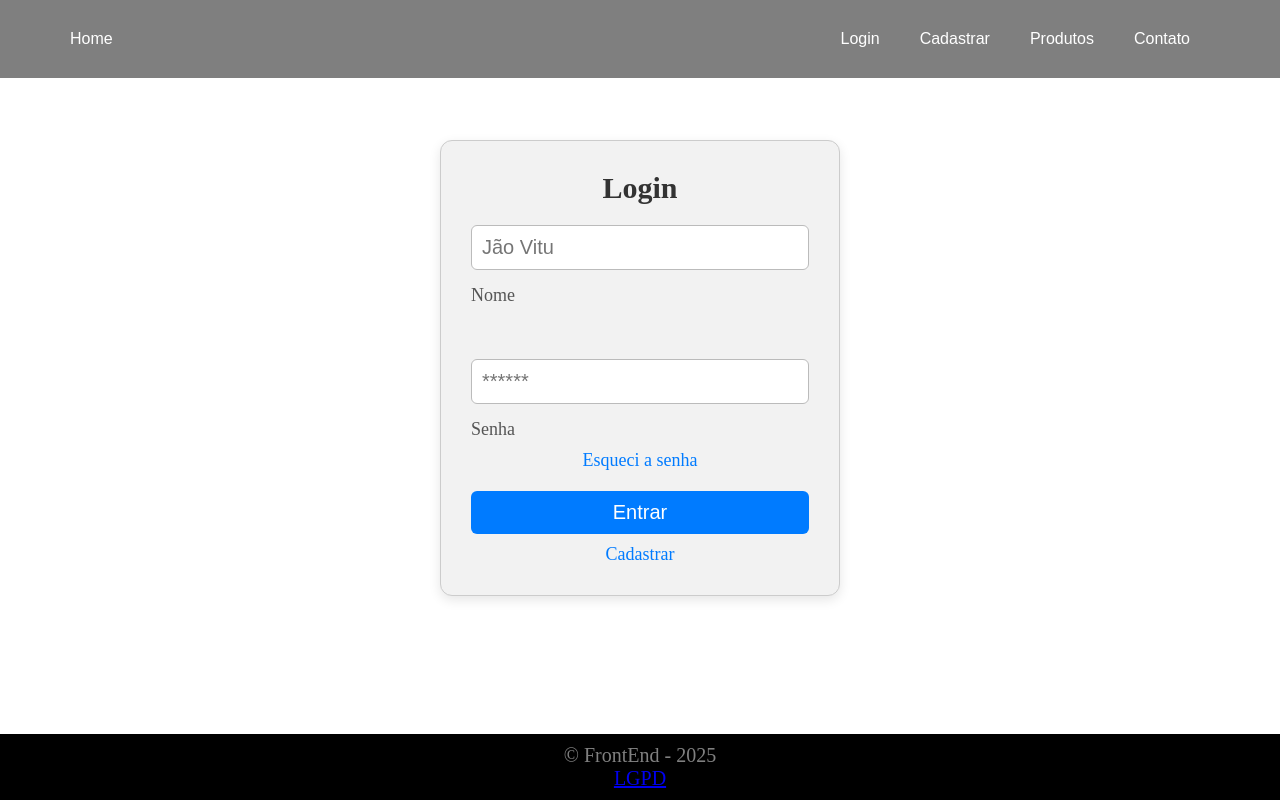
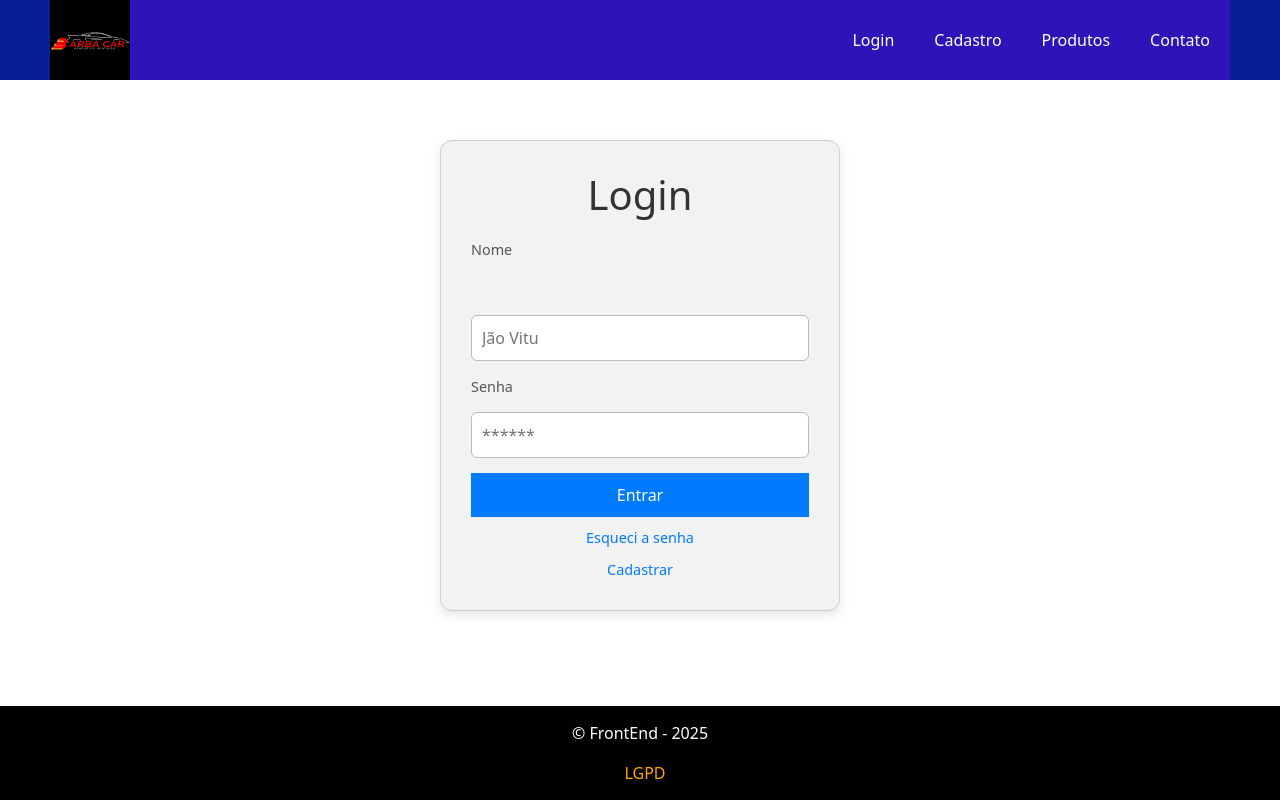
Before and after one commit to JairoFilho502/Trabalho-Aplica-es, a plain HTML site: page login.html in a window 1280 px wide. Drawn offline with nearby package versions, Linux system fonts and the light colour scheme.

Commit message:
Atualizando o Nav para a equipe

```diff
--- /dev/null
+++ b/assets/css/cadastro.css
@@ -0,0 +1 @@
+/* CSS para estilizar a pagina cadastro */
--- /dev/null
+++ b/assets/css/contato.css
@@ -0,0 +1 @@
+/* CSS para estilizar a pagina contato */
--- /dev/null
+++ b/assets/css/products.css
@@ -0,0 +1 @@
+/* CSS para estilizar a pagina products */
--- a/assets/css/style.css
+++ b/assets/css/style.css
@@ -15,22 +15,26 @@
 
   header {
     position: fixed;
+    display: flex;
+    align-items: center;
     top: 0;
     left: 0;
+    height: 80px;
     width: 100%;
-    background-color: rgba(0, 0, 0, 0.5);
-    padding: 10px 50px;
+    background-color: rgb(7, 31, 149);
+    padding: 0 50px;
     z-index: 1000;
-    font-family: sans-serif;
-    font-size: 16px;
-    backdrop-filter: blur(5px);
   }
 
   nav {
     display: flex;
     justify-content: space-between;
     align-items: center;
-    padding: 20px;
+    width: 100%;
+    height: 100%;
+    margin-bottom: 0;
+    padding: 0;
+    background-color: rgb(46, 19, 184);
   }
 
   nav a {
@@ -39,33 +43,31 @@
     margin-right: 20px;
   }
 
+  nav a:hover {
+    color: rgb(224, 95, 49);
+  }
+
+  .logo img {
+  height: 100%;
+  max-height: 80px;
+  object-fit: contain;
+}
+
   .menu{
     display: flex;
     gap: 20px;
   }
 
-  nav a:hover {
-    color: rgb(224, 95, 49);
-  }
+footer {
+  margin-top: auto;
+  background-color: black;
+  text-align: center;
+  padding: 15px;
+  color: white;
+}
 
-  img {
-    height: 400px;
-  }
-
-  .imgHome {
-    display: flex;
-    justify-content: center;
-    align-items: center;
-  }
-
-  footer {
-    margin-top: auto;
-    background-color:black;
-    text-align: center;
-    padding: 10px;
-  }
-
-  .carousel-item img {
-  height: 100vh;
-  object-fit: cover;
+footer a {
+  color: orange;
+  text-decoration: none;
+  margin-left: 10px;
 }
--- a/login.html
+++ b/login.html
@@ -6,31 +6,36 @@
     <title>Login</title>
     <link rel="stylesheet" href="assets/css/style.css">
     <link rel="stylesheet" href="assets/css/login.css">
+    <link href="https://cdn.jsdelivr.net/npm/bootstrap@5.3.6/dist/css/bootstrap.min.css" rel="stylesheet" integrity="sha384-4Q6Gf2aSP4eDXB8Miphtr37CMZZQ5oXLH2yaXMJ2w8e2ZtHTl7GptT4jmndRuHDT" crossorigin="anonymous" />
 </head>
 <body>
 <header class="header">
   <nav>
-            <a href="index.html">Home</a>
+    <a href="index.html" class="logo">
+      <img src="assets/images/Logo_BarbaCar.png" alt="Logo BarbaCar">
+    </a>
     <div class="menu">
       <a href="login.html">Login</a>
-                <a href="cadastro.html">Cadastrar</a>
+      <a href="cadastro.html">Cadastro</a>
       <a href="products.html">Produtos</a>
       <a href="contato.html">Contato</a>
     </div>
   </nav>
 </header>
+
     <section id="loginContainer">
         <h1>Login</h1>
-        <form action="">
-            <input type="text" placeholder="Jão Vitu">
+        <form action="" method="post">
             <label for="Nome">Nome</label><br>
-            <input type="password" placeholder="******">
+            <input type="text" name="Nome" placeholder="Jão Vitu">
             <label for="password">Senha</label>
+            <input type="password" name="Senha" placeholder="******">
+
+            <button type="submit">Entrar</button>
         </form>
 
-        <a href="Forgot">Esqueci a senha</a>
+        <a href="#">Esqueci a senha</a>
 
-        <button>Entrar</button>
         <a href="cadastro.html">Cadastrar</a>
 
     </section>
@@ -38,5 +43,6 @@
         <p>&COPY; FrontEnd - 2025</p>
         <a href="https://www.planalto.gov.br/ccivil_03/_ato2015-2018/2018/lei/l13709.htm">LGPD</a>
     </footer>
+    <script src="https://cdn.jsdelivr.net/npm/bootstrap@5.3.6/dist/js/bootstrap.bundle.min.js" integrity="sha384-j1CDi7MgGQ12Z7Qab0qlWQ/Qqz24Gc6BM0thvEMVjHnfYGF0rmFCozFSxQBxwHKO" crossorigin="anonymous"></script>
 </body>
 </html>
```
Also changed, not shown: cadastro.html (+9 -5 lines), contato.html (+7 -3 lines), index.html (+9 -7 lines), products.html (+11 -3 lines), assets/images/Logo_BarbaCar.png (added). Lines whose indentation alone changed are shown as unchanged.
